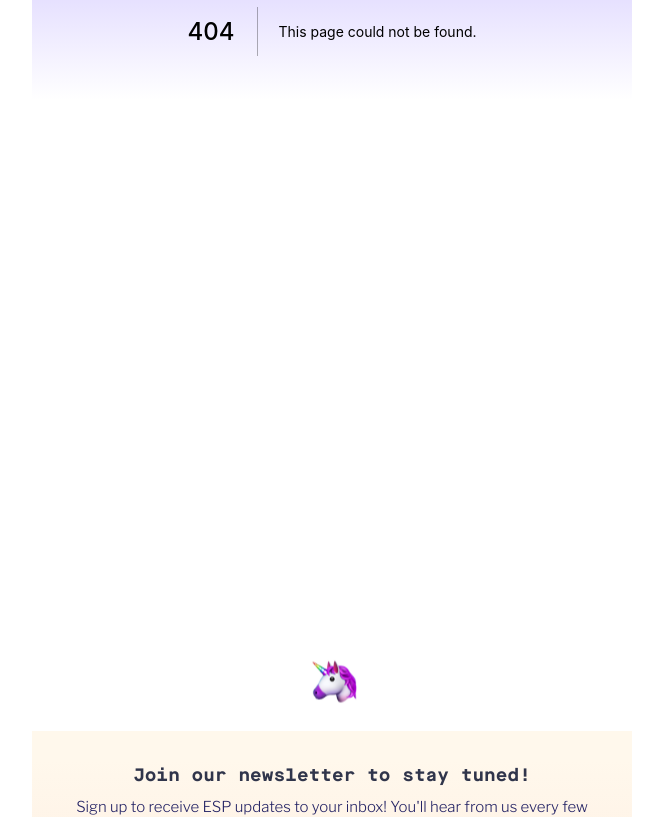
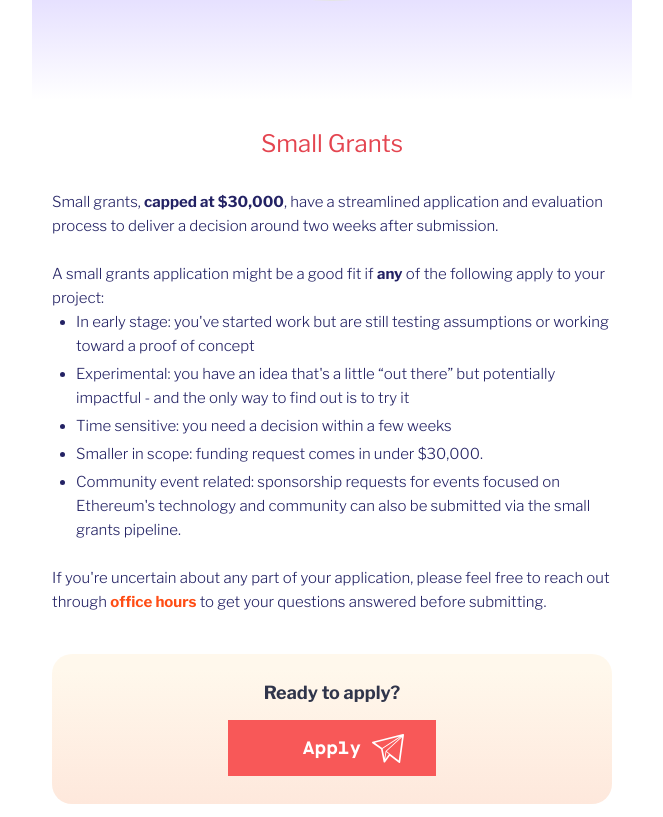
Before and after one commit to JacksonBernier523/esp-website, a Next.js app: page /applicants/small-grants in a window 1280 px wide. Before the commit this address had no page. Shown: the part 500-1317 px from the top of the page, without its empty margins (308-971 px from the left). Built offline with nearby package versions, Linux system fonts and the light colour scheme.

Commit message:
feat: add Small grants description

```diff
--- /dev/null
+++ b/src/pages/applicants/small-grants/index.tsx
@@ -0,0 +1,94 @@
+import { Accordion, Link, ListItem, Stack } from '@chakra-ui/react';
+import type { NextPage } from 'next';
+import Head from 'next/head';
+
+import {
+  ApplicantsDescription,
+  FAQItem,
+  List,
+  PageSection,
+  PageSubheading,
+  PageText,
+  ReadyToApply,
+  StepArrow,
+  StepHeader
+} from '../../../components/UI';
+
+const SmallGrants: NextPage = () => {
+  return (
+    <>
+      <Head>
+        <title>Ethereum Ecosystem Program | Small Grants</title>
+        <meta name='description' content='Project Grants' />
+        <link rel='icon' href='/images/favicon.ico' type='image/x-icon' />
+      </Head>
+
+      <main>
+        <Stack mb={32}>
+          <section id='hero'>
+            <ApplicantsDescription />
+          </section>
+        </Stack>
+
+        <Stack mb={10}>
+          <section id='description'>
+            <PageSubheading mb={8}>Small Grants</PageSubheading>
+
+            <PageText mb={6}>
+              Small grants, <strong>capped at $30,000</strong>, have a streamlined application and
+              evaluation process to deliver a decision around two weeks after submission.
+            </PageText>
+
+            <PageText>
+              A small grants application might be a good fit if <strong>any</strong> of the
+              following apply to your project:
+            </PageText>
+
+            <Stack mb={6}>
+              <List>
+                <ListItem>
+                  In early stage: you&apos;ve started work but are still testing assumptions or
+                  working toward a proof of concept
+                </ListItem>
+                <ListItem>
+                  Experimental: you have an idea that&apos;s a little “out there” but potentially
+                  impactful - and the only way to find out is to try it
+                </ListItem>
+                <ListItem>Time sensitive: you need a decision within a few weeks</ListItem>
+                <ListItem>Smaller in scope: funding request comes in under $30,000.</ListItem>
+                <ListItem>
+                  Community event related: sponsorship requests for events focused on
+                  Ethereum&apos;s technology and community can also be submitted via the small
+                  grants pipeline.
+                </ListItem>
+              </List>
+            </Stack>
+
+            <PageText>
+              If you&apos;re uncertain about any part of your application, please feel free to reach
+              out through{' '}
+              <Link
+                fontWeight={700}
+                color='brand.orange.100'
+                href='/applicants/office-hours'
+                isExternal
+                _hover={{ textDecoration: 'none' }}
+              >
+                office hours
+              </Link>{' '}
+              to get your questions answered before submitting.
+            </PageText>
+          </section>
+        </Stack>
+
+        <Stack>
+          <section id='ready-to-apply'>
+            <ReadyToApply link='/applicants/small-grants/apply' />
+          </section>
+        </Stack>
+      </main>
+    </>
+  );
+};
+
+export default SmallGrants;
```
